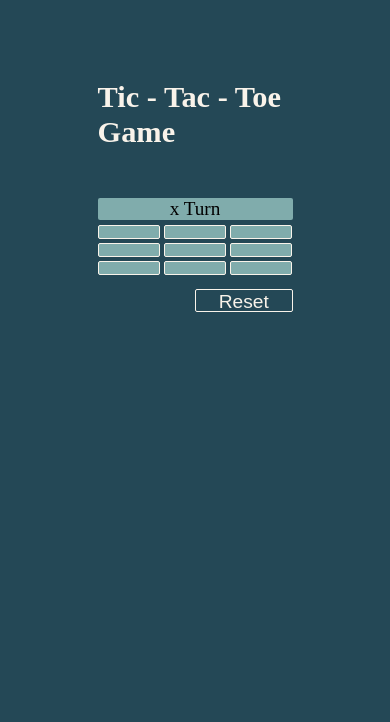
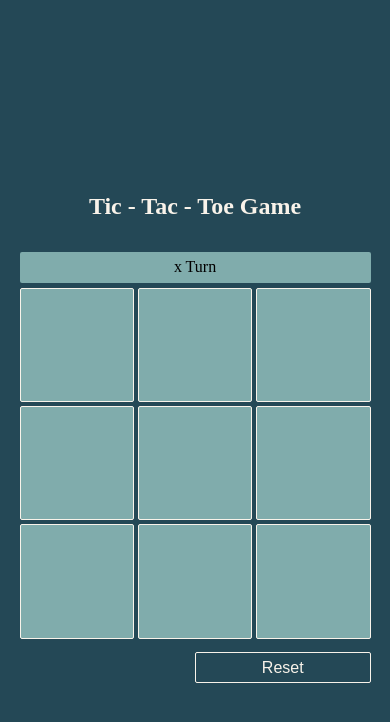
Before and after one commit to majatkaczyk/react-tic-tac-toe-game, a React (Create React App) app in the folder tic-tac-toe/: page / in a window 390 px wide. Shown: the top 722 px of the page. Built offline with nearby package versions, Linux system fonts and the light colour scheme; a web font is replaced by a local one.

Commit message:
add responsive styles

```diff
--- a/tic-tac-toe/src/components/gameStyles.ts
+++ b/tic-tac-toe/src/components/gameStyles.ts
@@ -1,4 +1,10 @@
-import styled from "styled-components";
+import styled, { css } from "styled-components";
+
+const flexCenter = css`
+  display: flex;
+  justify-content: center;
+  align-items: center;
+`;
 
 export const Board = styled.div`
   width: 50vmin;
@@ -9,17 +15,27 @@ export const Board = styled.div`
   grid-row-gap: 0.25rem;
   padding: 0.3rem;
   border-radius: 2px;
+
+  @media (max-width: 768px) {
+    width: 90vmin;
+    height: 90vmin;
+  }
 `;
 
 export const Main = styled.div`
+  ${flexCenter}
   width: 100vw;
   height: 100vh;
   font-family: "Poppins";
   background: #244856;
-  display: flex;
   justify-content: center;
-  align-items: top;
+  align-items: flex-start;
   gap: 1rem;
+
+  @media (max-width: 768px) {
+    flex-direction: column;
+    align-items: center;
+  }
 `;
 
 export const Header = styled.div`
@@ -28,43 +44,60 @@ export const Header = styled.div`
   color: #f9f3ea;
   padding-bottom: 3rem;
   padding-top: 5rem;
+
+  @media (max-width: 768px) {
+    font-size: 1.5rem;
+    padding-top: 2rem;
+    padding-bottom: 2rem;
+  }
 `;
 
 export const SubHeader = styled.div`
   font-size: 1.2rem;
   font-weight: 500;
+
+  @media (max-width: 768px) {
+    font-size: 1rem;
+  }
 `;
 
 export const Container = styled.div`
-  display: flex;
-  justify-content: center;
-  align-items: center;
+  ${flexCenter}
   flex-direction: column;
   height: 80vmin;
   width: 50vmin;
+
+  @media (max-width: 768px) {
+    width: 90vmin;
+    height: auto;
+  }
 `;
 
 export const Box = styled.div`
+  ${flexCenter}
   width: 100%;
   height: 6vmin;
-  display: flex;
-  justify-content: center;
-  align-items: center;
   background: #80acac;
   border-radius: 2px;
+
+  @media (max-width: 768px) {
+    height: 8vmin;
+  }
 `;
 
 export const Tile = styled.button`
+  ${flexCenter}
   flex: 1;
-  display: flex;
-  justify-content: center;
-  align-items: center;
   font-size: 2rem;
   background: #80acac;
   border-style: solid;
   border-color: #f9f3ea;
   border-width: 0.1rem;
   border-radius: 2px;
+
+  @media (max-width: 768px) {
+    font-size: 1.5rem;
+  }
 `;
 
 export const Button = styled.button`
@@ -81,4 +114,10 @@ export const Button = styled.button`
   margin-top: 1vh;
   font-size: 1.2rem;
   font-weight: 100;
+
+  @media (max-width: 768px) {
+    width: 50%;
+    height: 8vmin;
+    font-size: 1rem;
+  }
 `;
```
